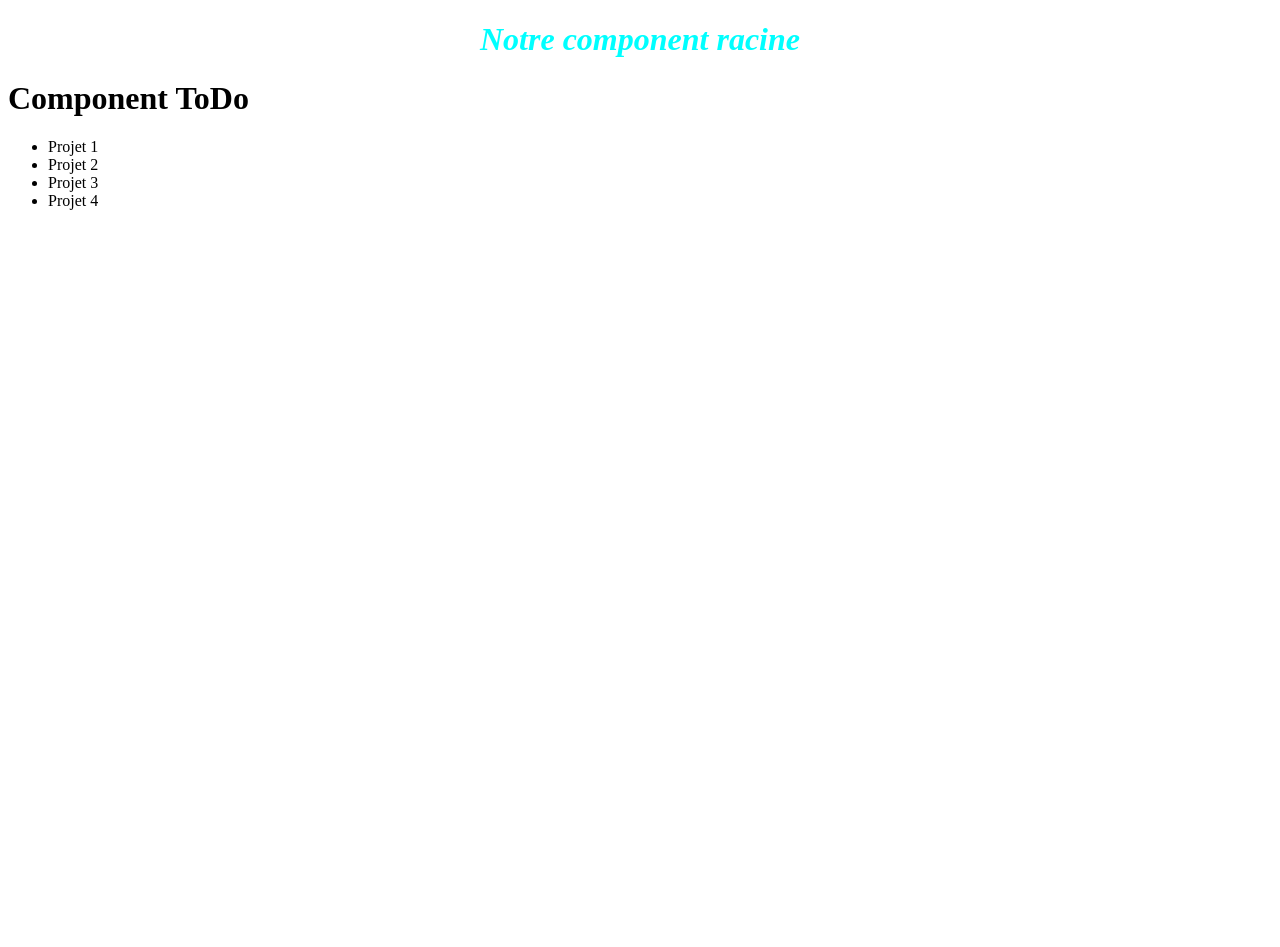
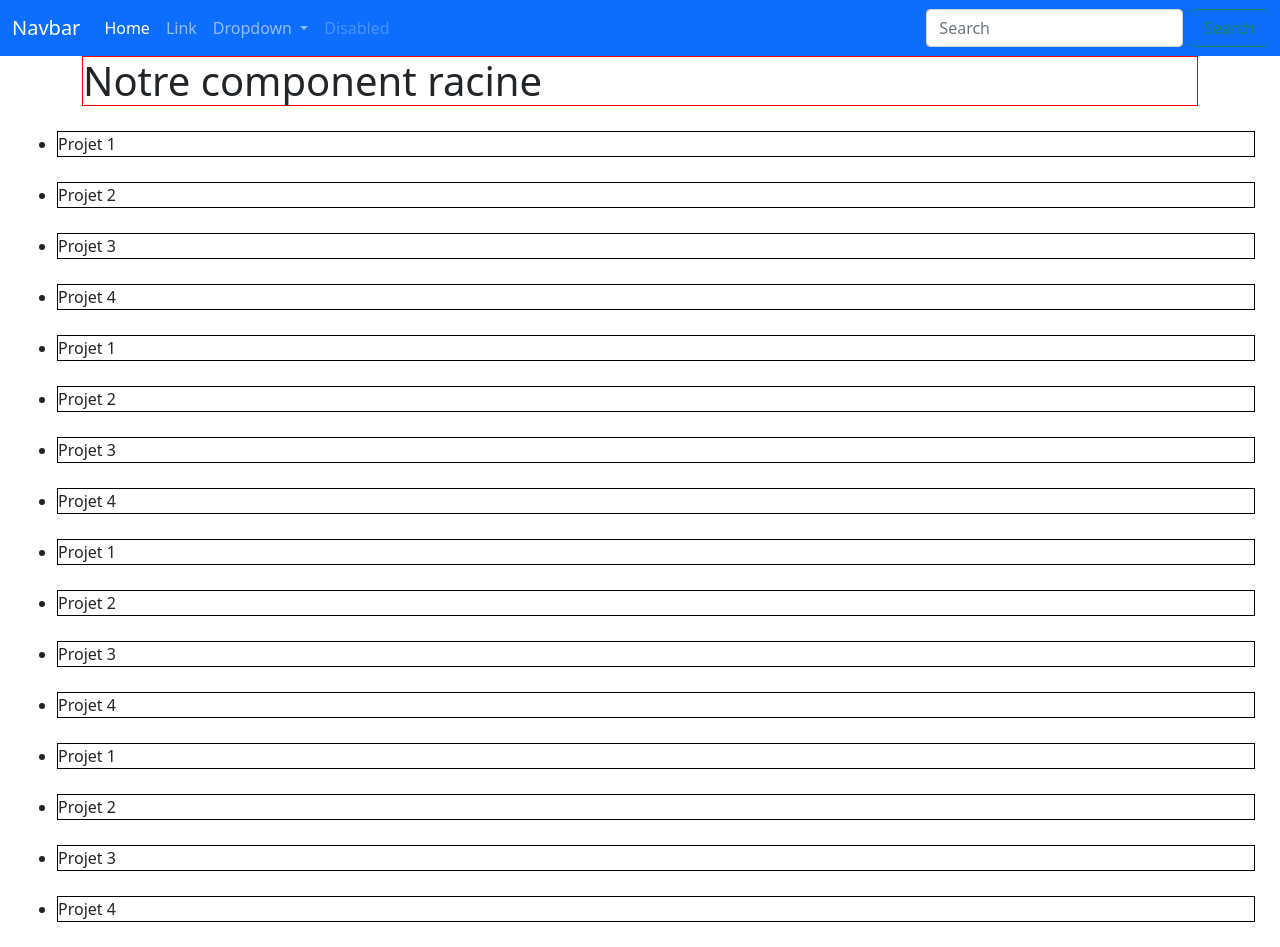
Before and after one commit to valentintournant/angular-to-do-list, an Angular app: page / in a window 1280 px wide. Before the commit the page ends 800 px from the top, so only its background shows below. Built offline with nearby package versions, Linux system fonts and the light colour scheme.

Commit message:
intégration feuilles de styles

```diff
--- a/angular.json
+++ b/angular.json
@@ -27,6 +27,7 @@
               "src/assets"
             ],
             "styles": [
+              "node_modules/bootstrap/dist/css/bootstrap.css",
               "src/styles.css"
             ],
             "scripts": []
--- a/package.json
+++ b/package.json
@@ -18,6 +18,7 @@
     "@angular/platform-browser": "~12.0.5",
     "@angular/platform-browser-dynamic": "~12.0.5",
     "@angular/router": "~12.0.5",
+    "bootstrap": "^5.0.2",
     "rxjs": "~6.6.0",
     "tslib": "^2.1.0",
     "zone.js": "~0.11.4"
--- a/src/app/app.component.css
+++ b/src/app/app.component.css
@@ -1,8 +1,4 @@
 h1 {
-color: aqua;
-font-style: italic;
-text-align: center;
-
-
+  border: 1px solid red;
 
 }
--- a/src/app/app.component.html
+++ b/src/app/app.component.html
@@ -1,3 +1,12 @@
-<h1>Notre component racine</h1>
+
+<app-header></app-header>
+
+<div class="container">
+  <h1>Notre component racine</h1>
+</div>
 
 <my-todo></my-todo>
+
+<my-todo></my-todo>
+<my-todo></my-todo>
+<my-todo></my-todo>
--- a/src/app/app.module.ts
+++ b/src/app/app.module.ts
@@ -2,11 +2,13 @@
 import { BrowserModule } from "@angular/platform-browser";
 import { AppComponent } from "./app.component";
 import { TodoComponent } from "./todo/todo.component";
+import { HeaderComponent } from './header/header.component';
 
 @NgModule({
 declarations: [
   AppComponent,
-  TodoComponent
+  TodoComponent,
+  HeaderComponent
 ],
 imports: [
   BrowserModule,
--- /dev/null
+++ b/src/app/header/header.component.html
@@ -0,0 +1,36 @@
+<nav class="navbar navbar-expand-lg navbar-dark bg-primary">
+  <div class="container-fluid">
+    <a class="navbar-brand" href="#">Navbar</a>
+    <button class="navbar-toggler" type="button" data-bs-toggle="collapse" data-bs-target="#navbarSupportedContent" aria-controls="navbarSupportedContent" aria-expanded="false" aria-label="Toggle navigation">
+      <span class="navbar-toggler-icon"></span>
+    </button>
+    <div class="collapse navbar-collapse" id="navbarSupportedContent">
+      <ul class="navbar-nav me-auto mb-2 mb-lg-0">
+        <li class="nav-item">
+          <a class="nav-link active" aria-current="page" href="#">Home</a>
+        </li>
+        <li class="nav-item">
+          <a class="nav-link" href="#">Link</a>
+        </li>
+        <li class="nav-item dropdown">
+          <a class="nav-link dropdown-toggle" href="#" id="navbarDropdown" role="button" data-bs-toggle="dropdown" aria-expanded="false">
+            Dropdown
+          </a>
+          <ul class="dropdown-menu" aria-labelledby="navbarDropdown">
+            <li><a class="dropdown-item" href="#">Action</a></li>
+            <li><a class="dropdown-item" href="#">Another action</a></li>
+            <li><hr class="dropdown-divider"></li>
+            <li><a class="dropdown-item" href="#">Something else here</a></li>
+          </ul>
+        </li>
+        <li class="nav-item">
+          <a class="nav-link disabled" href="#" tabindex="-1" aria-disabled="true">Disabled</a>
+        </li>
+      </ul>
+      <form class="d-flex">
+        <input class="form-control me-2" type="search" placeholder="Search" aria-label="Search">
+        <button class="btn btn-outline-success" type="submit">Search</button>
+      </form>
+    </div>
+  </div>
+</nav>
--- /dev/null
+++ b/src/app/header/header.component.ts
@@ -0,0 +1,15 @@
+import { Component, OnInit } from '@angular/core';
+
+@Component({
+  selector: 'app-header',
+  templateUrl: './header.component.html',
+  styleUrls: ['./header.component.css']
+})
+export class HeaderComponent implements OnInit {
+
+  constructor() { }
+
+  ngOnInit(): void {
+  }
+
+}
--- a/src/app/todo/todo.component.css
+++ b/src/app/todo/todo.component.css
@@ -0,0 +1,4 @@
+li{
+  margin: 25px;
+  border: 1px solid black;
+}
--- a/src/app/todo/todo.component.html
+++ b/src/app/todo/todo.component.html
@@ -1,4 +1,3 @@
-<h1>Component ToDo</h1>
 <ul>
   <li>Projet 1</li>
   <li>Projet 2</li>
```
Also changed, not shown: src/app/header/header.component.css (added), src/styles.css (line endings or trailing spaces), 2 other files (tests, documents, lock files or other folders).
